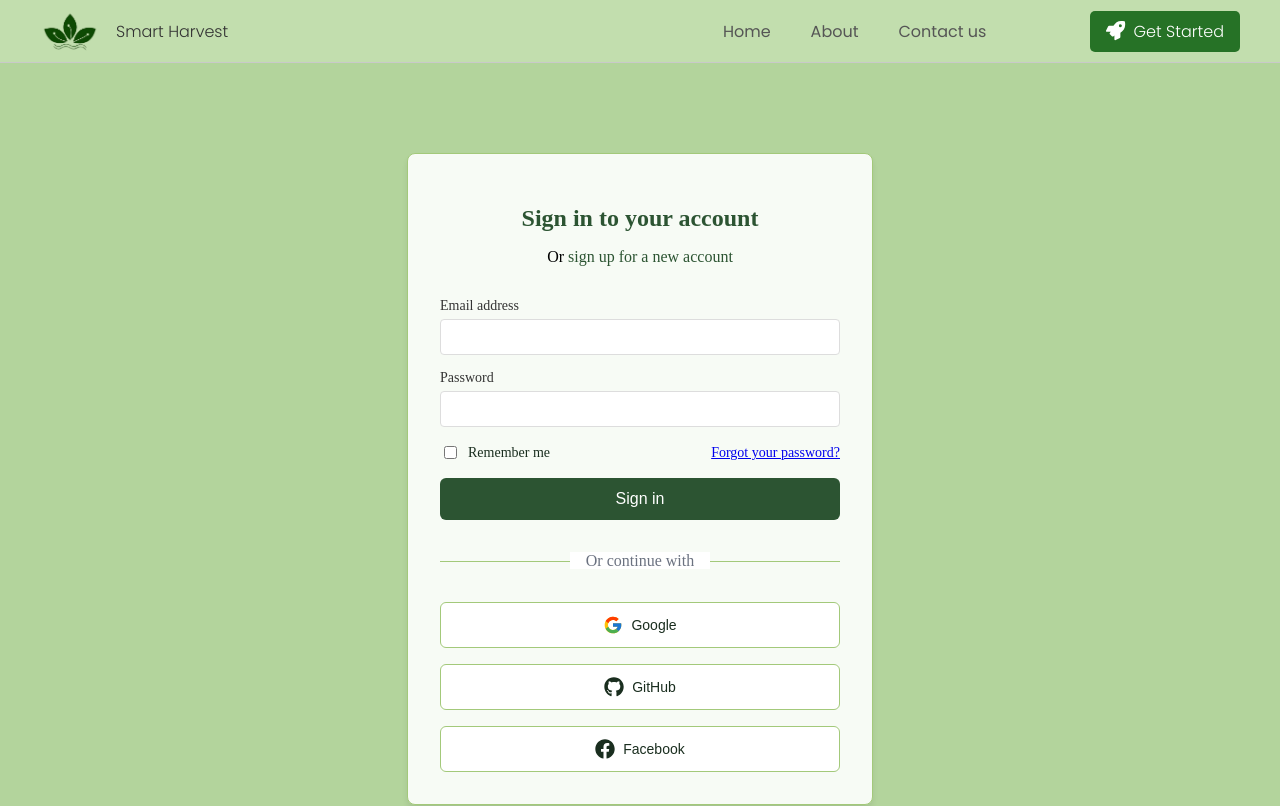
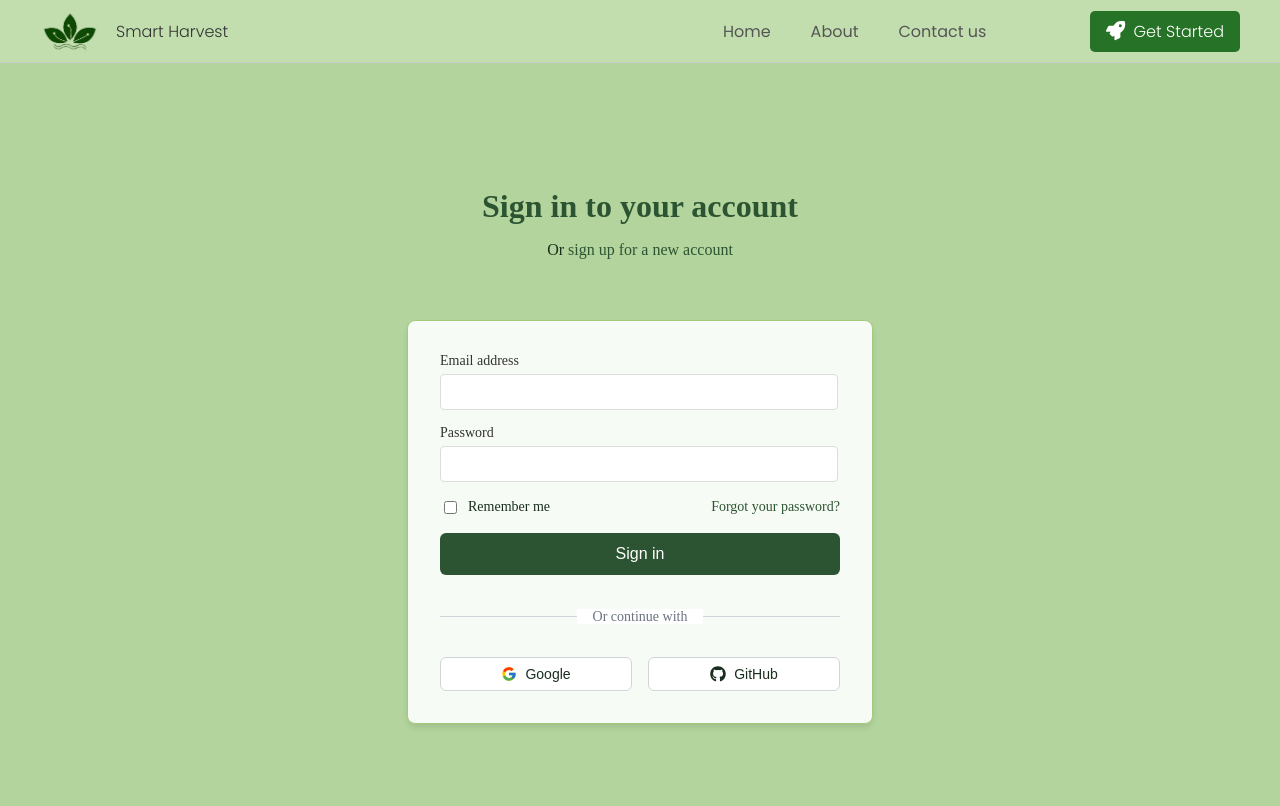
Before and after one commit to rayenomri123/smart-harvest, a React (Vite) app in the folder frontend/: page /sign-in in a window 1280 px wide. Shown: the top 806 px of the page. Built offline with nearby package versions, Linux system fonts and the light colour scheme.

Commit message:
SignIn SignUp layout

```diff
--- a/frontend/src/pages/SignIn/SignIn.css
+++ b/frontend/src/pages/SignIn/SignIn.css
@@ -9,10 +9,31 @@
 .signin-container {
   min-height: 100vh;
   display: flex;
+  flex-direction: column;
   align-items: center;
   justify-content: center;
   background-color: var(--background-green);
-    padding: 1rem;
+  padding: 2rem 1rem;
+  gap: 1.3rem;
+  margin-top: -50px;
+}
+
+.auth-header {
+  text-align: center;
+  max-width: 400px;
+  width: 100%;
+}
+
+.auth-header h1 {
+  font-size: 2rem;
+  color: var(--primary-green);
+  margin-bottom: 0.5rem;
+}
+
+.auth-subheader {
+  color: var(--text-dark);
+  font-size: 1rem;
+  margin-bottom: 40px;
 }
 
 .signin-card {
@@ -23,18 +44,6 @@
   width: 100%;
   max-width: 400px;
   border: 1px solid var(--border-green);
-  }
-
-  .signin-header {
-    text-align: center;
-    margin-bottom: 2rem;
-  }
-
-  .signin-header h2 {
-    font-size: 1.5rem;
-    font-weight: 600;
-    margin-bottom: 0.5rem;
-    color: var(--primary-green);
 }
 
 .signup-link {
@@ -50,7 +59,7 @@
 
 .form-group {
   margin-bottom: 1rem;
-    width: 93.6%;
+  width: 93%;
 }
 
 .form-group label {
@@ -91,12 +100,12 @@
   color: var(--text-dark);
 }
 
-  .forgot-password {
+.forgot-pwd {
   color: var(--primary-green);
   text-decoration: none;
 }
 
-  .forgot-password:hover {
+.forgot-pwd:hover {
   color: var(--secondary-green);
   text-decoration: underline;
 }
@@ -118,6 +127,10 @@
   background-color: var(--secondary-green);
 }
 
+.social-auth {
+  margin-top: 2rem;
+}
+
 .divider {
   position: relative;
   margin: 2rem 0;
@@ -132,7 +145,7 @@
   left: 0;
   right: 0;
   height: 1px;
-    background-color: var(--border-green);
+  background-color: #d1d5db;
   z-index: 1;
 }
 
@@ -141,11 +154,13 @@
   padding: 0 1rem;
   background-color: white;
   z-index: 2;
+  font-size: 0.875rem;
 }
 
 .social-buttons {
   display: grid;
   gap: 1rem;
+  grid-template-columns: repeat(2, 1fr);
 }
 
 .social-button {
@@ -153,33 +168,23 @@
   align-items: center;
   justify-content: center;
   gap: 0.5rem;
-    padding: 0.75rem;
-    border: 1px solid var(--border-green);
+  padding: 0.5rem;
+  border: 1px solid #d1d5db;
   border-radius: 0.375rem;
   background: white;
   color: var(--text-dark);
   font-size: 0.875rem;
   font-weight: 500;
   cursor: pointer;
-    transition: background-color 0.2s;
+  transition: all 0.2s;
 }
 
 .social-button:hover {
-    background-color: rgba(255, 255, 255, 0.7);
+  background-color: #f3f4f6;
 }
 
 .social-icon {
-    font-size: 1.25rem;
-  }
-
-  @media (max-width: 480px) {
-    .signin-card {
-      padding: 1.5rem;
-    }
-
-    .social-buttons {
-      grid-template-columns: 1fr;
-    }
+  font-size: 1rem;
 }
 
 .error {
@@ -197,3 +202,13 @@
   opacity: 0.7;
   cursor: not-allowed;
 }
+
+@media (max-width: 480px) {
+  .signin-card {
+    padding: 1.5rem;
+  }
+
+  .social-buttons {
+    grid-template-columns: 1fr;
+  }
+}
--- a/frontend/src/pages/SignIn/SignIn.jsx
+++ b/frontend/src/pages/SignIn/SignIn.jsx
@@ -1,25 +1,19 @@
-// Import necessary React modules and icons
 import React, { useState } from 'react';
 import { FcGoogle } from 'react-icons/fc';
-import { FaGithub, FaFacebook } from 'react-icons/fa';
+import { FaGithub } from 'react-icons/fa';
 import './SignIn.css';
 import { useNavigate } from 'react-router-dom';
 
 const SignIn = () => {
-  // Navigation hook for redirecting after successful login
   const navigate = useNavigate();
-
-  // State management for form data and validation
   const [formData, setFormData] = useState({
     email: '',
-    pwd: '',          // Password field
-    rememberMe: false // Remember me checkbox
+    pwd: '',
+    rememberMe: false
   });
+  const [errors, setErrors] = useState({});
+  const [isSubmitting, setIsSubmitting] = useState(false);
 
-  const [errors, setErrors] = useState({});         // Validation errors storage
-  const [isSubmitting, setIsSubmitting] = useState(false); // Form submission state
-
-  // Unified input handler for all form fields
   const handleChange = (e) => {
     const { name, value, type, checked } = e.target;
     setFormData({
@@ -28,67 +22,51 @@ const SignIn = () => {
     });
   };
 
-  // Form validation logic
   const validateForm = () => {
     const newErrors = {};
-
-    // Password validation
     if (!formData.pwd) {
       newErrors.pwd = 'Password is required';
-    } else if (formData.pwd.length < 4) {  // Note: Message says 6 characters but code checks for 4
+    } else if (formData.pwd.length < 4) {
       newErrors.pwd = 'Password must be at least 6 characters';
     }
-
     setErrors(newErrors);
     return Object.keys(newErrors).length === 0;
   };
 
-  // Form submission handler
   const handleSubmit = async (e) => {
     e.preventDefault();
-
-    // Prevent submission if validation fails
     if (!validateForm()) return;
-
     setIsSubmitting(true);
 
     try {
-      // API call to backend authentication endpoint
       const response = await fetch("http://localhost:3500/api/login", {
         method: "POST",
         headers: { "Content-Type": "application/json" },
-        credentials: "include", // Required for cookies/session management
+        credentials: "include",
         body: JSON.stringify(formData),
       });
 
-      // Handle non-successful responses
       if (!response.ok) {
         const errorData = await response.json();
-        // setErrorMessage(errorData.error || "Invalid credentials"); // Note: setErrorMessage is not defined
         return;
       }
 
-      // Handle successful login
       const result = await response.json();
-      localStorage.setItem("token", result.accessToken); // Store JWT token
-      navigate("/dashboard"); // Redirect to dashboard
+      localStorage.setItem("token", result.accessToken);
+      navigate("/dashboard");
 
     } catch (error) {
-      // Handle network errors
       console.error("Login error:", error);
-      // setErrorMessage("Connection error"); // Note: setErrorMessage is not defined
     } finally {
       setIsSubmitting(false);
     }
   };
 
-  // Component render structure
   return (
     <div className="signin-container">
-      <div className="signin-card">
-        <div className="signin-header">
-          <h2>Sign in to your account</h2>
-          <p>
+      <div className="auth-header">
+        <h1>Sign in to your account</h1>
+        <p className="auth-subheader">
           Or{' '}
           <a href="/signup" className="signup-link">
             sign up for a new account
@@ -96,9 +74,8 @@ const SignIn = () => {
         </p>
       </div>
 
-        {/* Main login form */}
+      <div className="signin-card">
         <form onSubmit={handleSubmit} className="signin-form" noValidate>
-          {/* Email input field */}
           <div className="form-group">
             <label htmlFor="email">Email address</label>
             <input
@@ -113,11 +90,10 @@ const SignIn = () => {
             {errors.email && <span className="error-message">{errors.email}</span>}
           </div>
 
-          {/* Password input field */}
           <div className="form-group">
             <label htmlFor="pwd">Password</label>
             <input
-              type="password"  // Fixed from 'pwd' to 'password' for proper input masking
+              type="password"
               id="pwd"
               name="pwd"
               value={formData.pwd}
@@ -128,7 +104,6 @@ const SignIn = () => {
             {errors.pwd && <span className="error-message">{errors.pwd}</span>}
           </div>
 
-          {/* Form options section */}
           <div className="form-options">
             <label className="remember-me">
               <input
@@ -144,7 +119,6 @@ const SignIn = () => {
             </a>
           </div>
 
-          {/* Submit button */}
           <button
             type="submit"
             className="signin-button"
@@ -154,7 +128,6 @@ const SignIn = () => {
           </button>
         </form>
 
-        {/* Social authentication section */}
         <div className="social-auth">
           <div className="divider">
             <span>Or continue with</span>
@@ -169,10 +142,6 @@ const SignIn = () => {
               <FaGithub className="social-icon" />
               GitHub
             </button>
-            <button type="button" className="social-button facebook">
-              <FaFacebook className="social-icon" />
-              Facebook
-            </button>
           </div>
         </div>
       </div>
--- a/frontend/src/pages/SignUp/SignUp.jsx
+++ b/frontend/src/pages/SignUp/SignUp.jsx
@@ -1,7 +1,7 @@
 import React, { useState } from 'react';
 import { useNavigate } from 'react-router-dom';
 import { FcGoogle } from 'react-icons/fc';
-import { FaGithub, FaFacebook } from 'react-icons/fa';
+import { FaGithub } from 'react-icons/fa';
 import '../SignIn/SignIn.css';
 
 async function createClientAccount(nom, prenom, tel, email, password) {
@@ -10,7 +10,7 @@ async function createClientAccount(nom, prenom, tel, email, password) {
       method: 'POST',
       headers: {
         'Content-Type': 'application/json',
-        'Authorization': `Bearer ${localStorage.getItem("token")}` // Token JWT pour verifyRoles
+        'Authorization': `Bearer ${localStorage.getItem("token")}`
       },
       credentials: 'include',
       body: JSON.stringify({
@@ -107,7 +107,6 @@ const SignUp = () => {
     setIsSubmitting(true);
 
     try {
-      // Using username for both nom and prenom as in your original code
       const compte = await createClientAccount(
         formData.username,
         formData.username,
@@ -115,20 +114,7 @@ const SignUp = () => {
         formData.email,
         formData.password
       );
-      console.log('Compte créé:', compte);
-
-      // Navigate to /dashboard after successful registration
       navigate('/dashboard');
-
-      // Optionally, reset the form here if needed:
-      // setFormData({
-      //   username: '',
-      //   email: '',
-      //   phone: '',
-      //   password: '',
-      //   confirmPassword: '',
-      //   agreeTerms: false
-      // });
     } catch (error) {
       console.error('Registration error:', error);
       alert('Registration failed. Please try again.');
@@ -139,10 +125,10 @@ const SignUp = () => {
 
   return (
     <div className="signin-container">
-      <div className="signin-card">
-        <div className="signin-header">
-          <h2>Sign up for free</h2>
-          <p>
+      <br /><br /><br /><br />
+      <div className="auth-header">
+        <h1>Sign up for free</h1>
+        <p className="auth-subheader">
           Or{' '}
           <a href="/signin" className="signup-link">
             sign in to your existing account
@@ -150,8 +136,8 @@ const SignUp = () => {
         </p>
       </div>
 
+      <div className="signin-card">
         <form onSubmit={handleSubmit} className="signin-form" noValidate>
-          <div className="form-content">
           <div className="form-group">
             <label htmlFor="username">Username</label>
             <input
@@ -209,7 +195,7 @@ const SignUp = () => {
           </div>
 
           <div className="form-group">
-              <label htmlFor="confirmPassword">Password confirmation</label>
+            <label htmlFor="confirmPassword">Confirm Password</label>
             <input
               type="password"
               id="confirmPassword"
@@ -234,7 +220,7 @@ const SignUp = () => {
                 required
                 className={errors.agreeTerms ? 'error' : ''}
               />
-                By signing up, you agree to our terms of use.
+              I agree to the terms and conditions
               {errors.agreeTerms && (
                 <span className="error-message">{errors.agreeTerms}</span>
               )}
@@ -248,7 +234,6 @@ const SignUp = () => {
           >
             {isSubmitting ? 'Signing up...' : 'Sign up'}
           </button>
-          </div>
         </form>
 
         <div className="social-auth">
@@ -265,13 +250,10 @@ const SignUp = () => {
               <FaGithub className="social-icon" />
               GitHub
             </button>
-            <button type="button" className="social-button facebook">
-              <FaFacebook className="social-icon" />
-              Facebook
-            </button>
           </div>
         </div>
       </div>
+      <br /><br /><br />
     </div>
   );
 };
```
Lines whose indentation alone changed are shown as unchanged.
